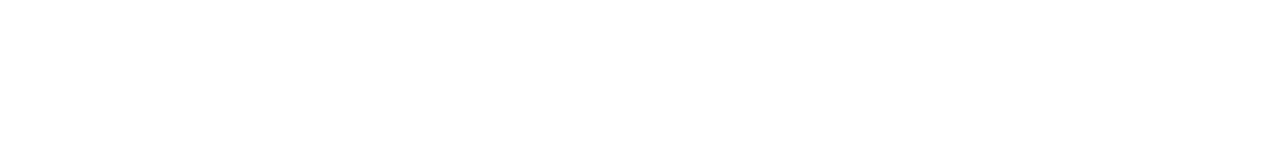
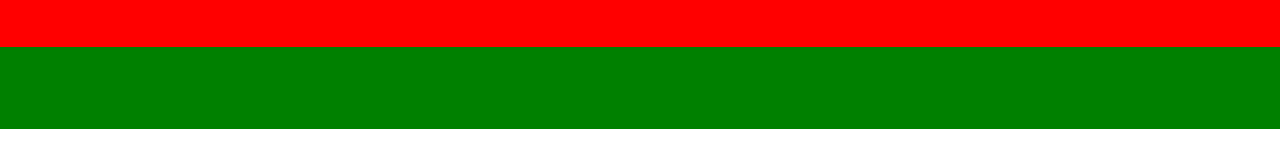
Before and after one commit to dbateman3/odin-article, a plain HTML site: page index.html in a window 1280 px wide. Drawn offline with Linux system fonts and the light colour scheme.

Commit message:
Working on layout

```diff
--- a/index.html
+++ b/index.html
@@ -2,9 +2,24 @@
 <html lang="en">
 	<head>
 		<meta charset="utf-8">
-		<title></title>
+		<title>Odin Article</title>
+		<link rel="stylesheet" href="main.css" />
 	</head>
 	<body>
+		<div class="nav">
+			<div id="container">
+
+			</div>
+			<div id="collection">
+
+			</div>
+		</div>
+		<div class="body">
+			<div id="story">
+
+			</div>
+
+		</div>
 
 
 	</body>
--- a/main.css
+++ b/main.css
@@ -0,0 +1,84 @@
+/* reset */
+/* http://meyerweb.com/eric/tools/css/reset/
+   v2.0 | 20110126
+   License: none (public domain)
+*/
+
+html, body, div, span, applet, object, iframe,
+h1, h2, h3, h4, h5, h6, p, blockquote, pre,
+a, abbr, acronym, address, big, cite, code,
+del, dfn, em, img, ins, kbd, q, s, samp,
+small, strike, strong, sub, sup, tt, var,
+b, u, i, center,
+dl, dt, dd, ol, ul, li,
+fieldset, form, label, legend,
+table, caption, tbody, tfoot, thead, tr, th, td,
+article, aside, canvas, details, embed,
+figure, figcaption, footer, header, hgroup,
+menu, nav, output, ruby, section, summary,
+time, mark, audio, video {
+	margin: 0;
+	padding: 0;
+	border: 0;
+	font-size: 100%;
+	font: inherit;
+	vertical-align: baseline;
+}
+/* HTML5 display-role reset for older browsers */
+article, aside, details, figcaption, figure,
+footer, header, hgroup, menu, nav, section {
+	display: block;
+}
+body {
+	line-height: 1;
+}
+ol, ul {
+	list-style: none;
+}
+blockquote, q {
+	quotes: none;
+}
+blockquote:before, blockquote:after,
+q:before, q:after {
+	content: '';
+	content: none;
+}
+table {
+	border-collapse: collapse;
+	border-spacing: 0;
+}
+
+/* navbar */
+.nav {
+	height: 129px;
+	display: block;
+	background-color: blue;
+	position: fixed;
+	top: 0;
+	left: 0;
+	right: 0;
+
+}
+
+.nav #container {
+	height: 47px;
+	background-color: red;
+	position: relative;
+}
+
+.nav #collection {
+	overflow: hidden;
+	margin: 0;
+	padding: 0;
+	background-color: green;
+	position: relative;
+	height: 82px;
+}
+
+/* content */
+
+.body {
+	display: block;
+	position: relative;
+	background-color: red;
+}
```
